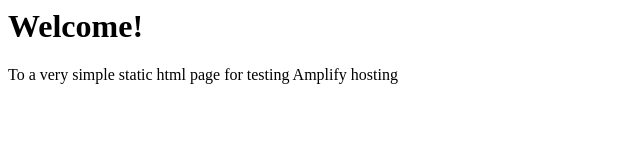
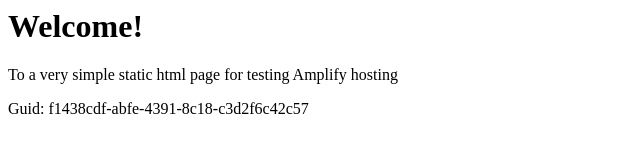
Before and after one commit to aws-aemilia-pdx/Github-PR-Commit-Integration-Test-DoNotTouch-v1-gamma-us-west-2, a website: page src/index.html in a window 1280 px wide. Shown: the whole page, without its empty margins (0-640 px from the left). Drawn offline with Linux system fonts and the light colour scheme.

Commit message:
commit from integ tests

```diff
--- a/src/index.html
+++ b/src/index.html
@@ -1,3 +1,5 @@
+
+
 <html lang="en">
 
 <head>
@@ -10,6 +12,6 @@
 <body>
     <h1>Welcome!</h1>
     <p>To a very simple static html page for testing Amplify hosting</p>
-</body>
+    <p>Guid: f1438cdf-abfe-4391-8c18-c3d2f6c42c57</p></body>
 
 </html>
```
